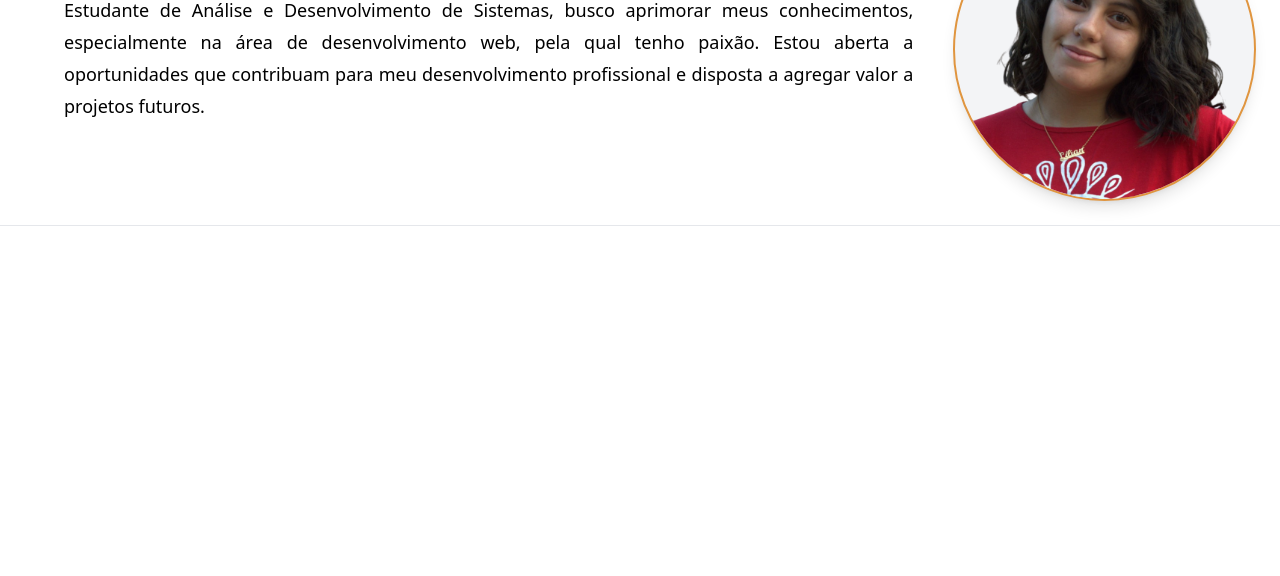
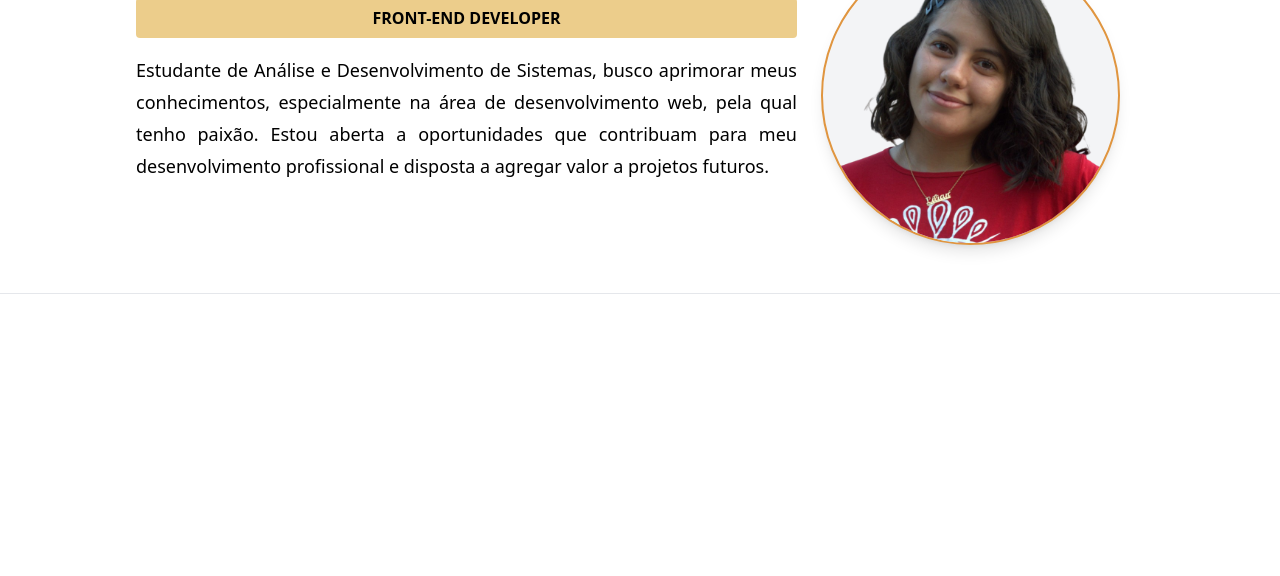
Before and after one commit to liliangeovana/portfolio, a website: page index.html in a window 1280 px wide. Shown: the part 224-800 px from the top of the page. Drawn offline with Linux system fonts and the light colour scheme.

Commit message:
update sobre mim v1.0

```diff
--- a/index.html
+++ b/index.html
@@ -95,15 +95,15 @@
     </section>
 
     <!--about me-->
-    <section class="md:flex md:flex-wrap md:flex-row-reverse md:p-6">
-
+    <div class="lg:mx-28 md:mx-0">
+        <section class="md:flex md:flex-row-reverse md:p-6">
             <div id="profilePicture"
-            class="w-60 p-6 m-auto mt-4 md:w-1/3 md:max-w-md md:p-0 md:m-0">
+                class="w-60 p-6 m-auto mt-4 md:w-1/2 md:mt-10 md:max-w-md md:m-0 lg:max-w-md">
             <img src="./public/assets/img/profile.png" alt="profile.png"
-        class="w-full h-full rounded-full border-colorBasic border-2 bg-gray-100 shadow-lg">
+            class="rounded-full border-colorBasic border-2 bg-gray-100 shadow-lg">
         </div>
 
-        <div id="aboutMe" class="p-30 md:w-full md:px-10">
+            <div id="aboutMe" class="p-30 md:w-full md:mt-10 lg:mt-16">
                 <div class= "w-96 m-auto text-center md:w-full">
                     <h1
                         class="text-5xl font-bold mb-4 md:text-3xl  md:font-bold md:text-center"
@@ -114,8 +114,14 @@
                 <p class="text-lg text-justify leading-8 p-6 pt-0 md:p-0">Estudante de Análise e Desenvolvimento de Sistemas, busco aprimorar meus conhecimentos, especialmente na área de desenvolvimento web, pela qual tenho paixão. Estou aberta a oportunidades que contribuam para meu desenvolvimento profissional e disposta a agregar valor a projetos futuros.</p>
             </div>
         </section>
+    </div>
 
     <hr>
+
+    <!--skills-->
+    <section class="bg-colorClear">
+
+    </section>
 
 
 
```
Also changed, not shown: public/assets/img/css.png (added), public/assets/img/html.png (added), public/style.css. Lines whose indentation alone changed are shown as unchanged.
